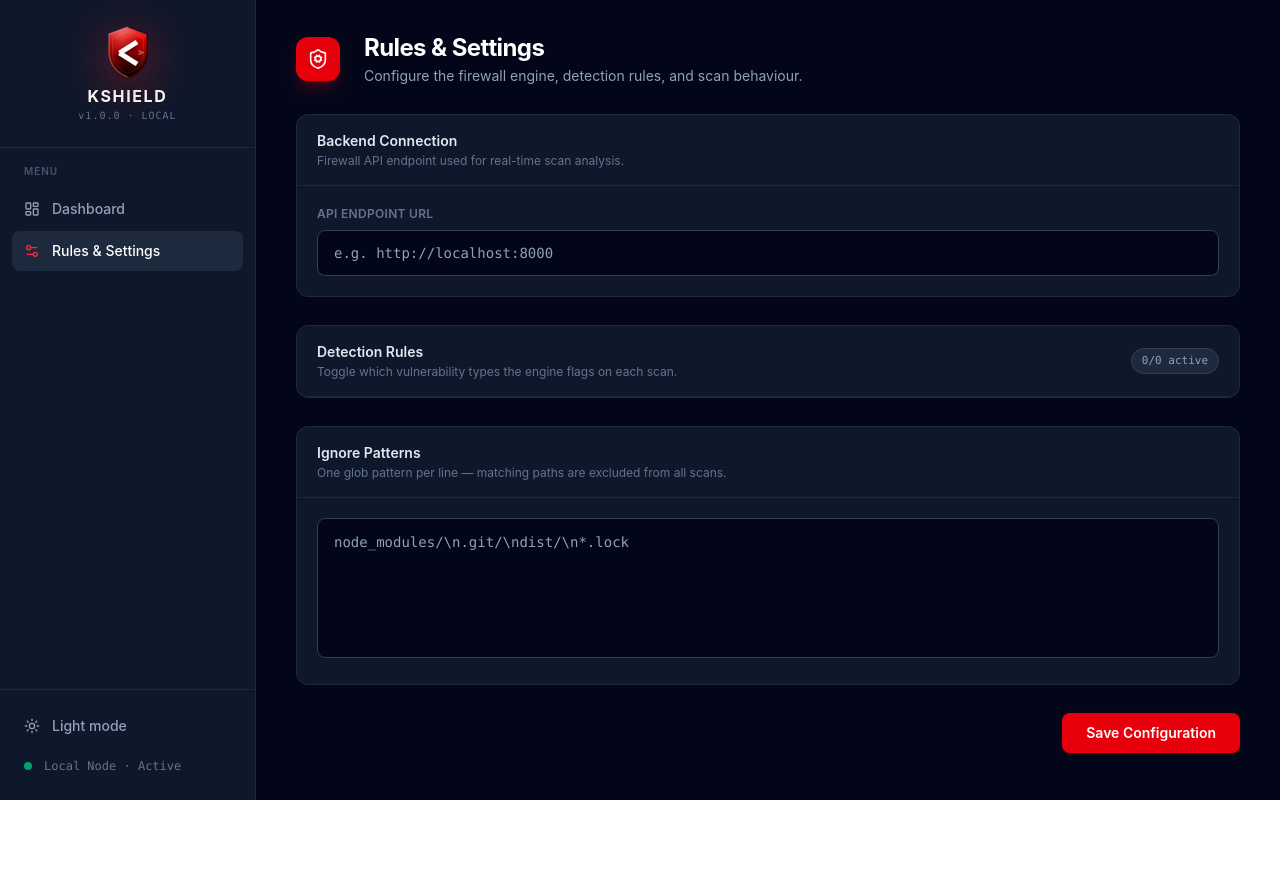
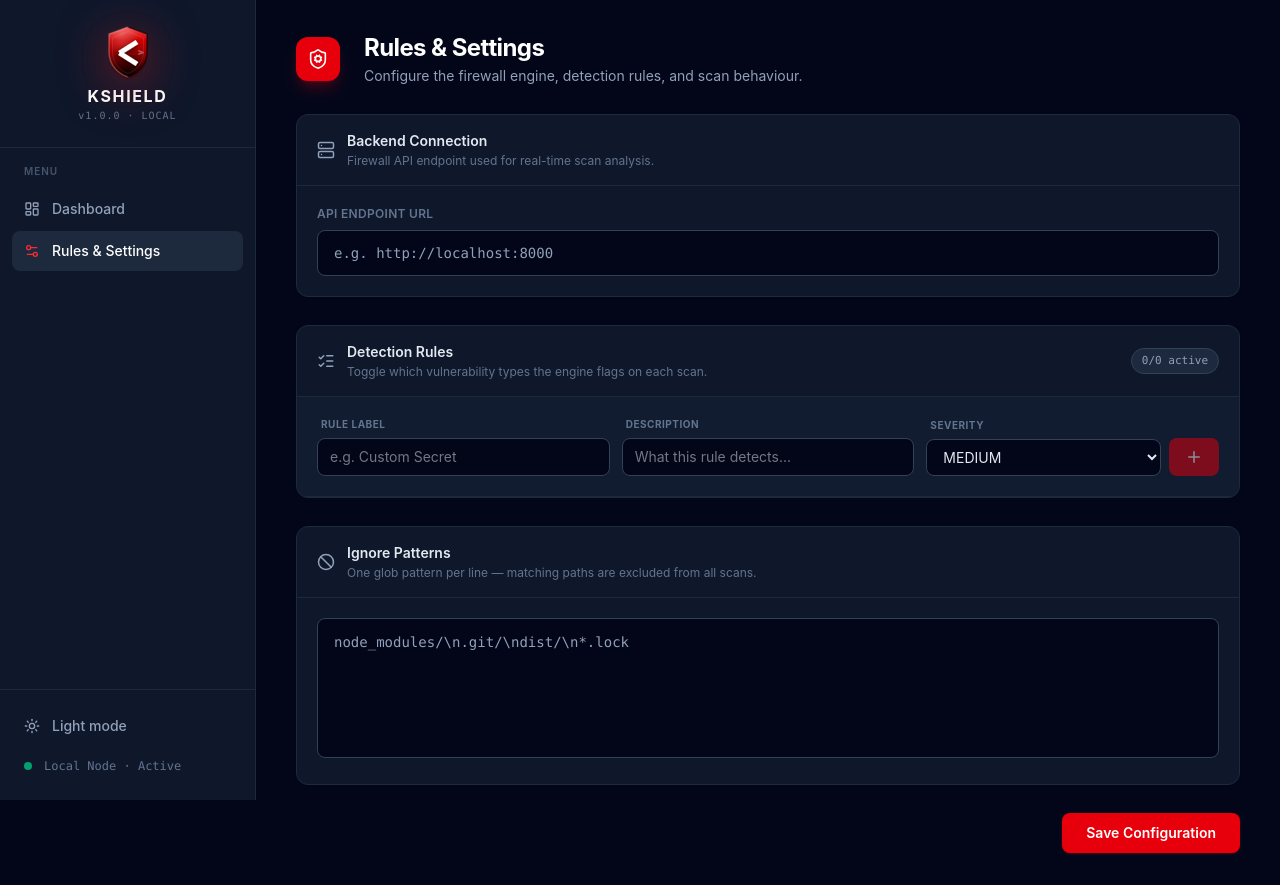
Before and after one commit to YTT-Global/kshield, a React (Vite) app in the folder frontend/: page / in a window 1280 px wide. Both pictures are taken after a click on the button "Rules & Settings". Before the commit the page ends 800 px from the top, so only its background shows below. Built offline with nearby package versions, Linux system fonts and the light colour scheme.

Commit message:
ui: add section icons to settings page for better visual hierarchy

```diff
--- a/frontend/src/components/Settings.tsx
+++ b/frontend/src/components/Settings.tsx
@@ -1,7 +1,9 @@
 import React, { useState } from 'react';
-import { ShieldCog } from 'lucide-react';
+import { ShieldCog, Plus, Server, ListChecks, Ban } from 'lucide-react';
 
 interface RuleConfig {
+// ... (interface and SEVERITY remain unchanged)
+
   id: string;
   label: string;
   description: string;
@@ -24,8 +26,30 @@ export const Settings: React.FC = () => {
   const [rules, setRules] = useState<RuleConfig[]>(INITIAL_RULES);
   const [saved, setSaved] = useState(false);
 
+  // New rule form state
+  const [newRuleLabel, setNewRuleLabel] = useState('');
+  const [newRuleDescription, setNewRuleDescription] = useState('');
+  const [newRuleSeverity, setNewRuleSeverity] = useState<'CRITICAL' | 'HIGH' | 'MEDIUM' | 'LOW'>('MEDIUM');
+
   const toggleRule = (id: string) =>
     setRules(prev => prev.map(r => r.id === id ? { ...r, enabled: !r.enabled } : r));
+
+  const handleAddRule = () => {
+    if (!newRuleLabel.trim()) return;
+
+    const rule: RuleConfig = {
+      id: crypto.randomUUID(),
+      label: newRuleLabel.trim(),
+      description: newRuleDescription.trim() || 'User-defined detection rule.',
+      enabled: true,
+      severity: newRuleSeverity,
+    };
+
+    setRules(prev => [...prev, rule]);
+    setNewRuleLabel('');
+    setNewRuleDescription('');
+    setNewRuleSeverity('MEDIUM');
+  };
 
   const handleSave = () => {
     setSaved(true);
@@ -52,9 +76,12 @@ export const Settings: React.FC = () => {
 
       {/* Backend connection */}
       <section className="bg-white dark:bg-slate-900 rounded-xl border border-slate-200 dark:border-slate-800 overflow-hidden shadow-sm dark:shadow-none">
-        <div className="px-4 sm:px-5 py-4 border-b border-slate-200 dark:border-slate-800">
+        <div className="px-4 sm:px-5 py-4 border-b border-slate-200 dark:border-slate-800 flex items-center gap-3">
+          <Server size={18} className="text-slate-500 dark:text-slate-400 flex-shrink-0" />
+          <div className="min-w-0">
             <h3 className="text-sm font-semibold text-slate-800 dark:text-slate-200">Backend Connection</h3>
             <p className="text-xs text-slate-400 dark:text-slate-500 mt-0.5">Firewall API endpoint used for real-time scan analysis.</p>
+          </div>
         </div>
         <div className="p-4 sm:p-5">
           <label className="text-xs font-semibold uppercase tracking-wide text-slate-400 dark:text-slate-500 block mb-2">
@@ -78,14 +105,66 @@ export const Settings: React.FC = () => {
       {/* Detection rules */}
       <section className="bg-white dark:bg-slate-900 rounded-xl border border-slate-200 dark:border-slate-800 overflow-hidden shadow-sm dark:shadow-none">
         <div className="px-4 sm:px-5 py-4 border-b border-slate-200 dark:border-slate-800 flex items-center justify-between gap-3">
+          <div className="flex items-center gap-3 min-w-0">
+            <ListChecks size={18} className="text-slate-500 dark:text-slate-400 flex-shrink-0" />
             <div className="min-w-0">
               <h3 className="text-sm font-semibold text-slate-800 dark:text-slate-200">Detection Rules</h3>
               <p className="text-xs text-slate-400 dark:text-slate-500 mt-0.5 hidden sm:block">Toggle which vulnerability types the engine flags on each scan.</p>
+            </div>
           </div>
           <span className="text-[11px] font-mono bg-slate-100 dark:bg-slate-800 text-slate-500 dark:text-slate-400 px-2.5 py-1 rounded-full border border-slate-200 dark:border-slate-700 flex-shrink-0">
             {activeCount}/{rules.length} active
           </span>
         </div>
+
+        {/* Add New Rule Form */}
+        <div className="p-4 sm:p-5 bg-slate-50/50 dark:bg-slate-800/30 border-b border-slate-100 dark:border-slate-800">
+          <div className="grid grid-cols-1 sm:grid-cols-3 gap-3 items-end">
+            <div className="space-y-1.5">
+              <label className="text-[10px] font-bold uppercase tracking-wider text-slate-400 dark:text-slate-500 block ml-1">Rule Label</label>
+              <input
+                type="text"
+                value={newRuleLabel}
+                onChange={e => setNewRuleLabel(e.target.value)}
+                placeholder="e.g. Custom Secret"
+                className="w-full rounded-lg px-3 py-2 text-sm bg-white dark:bg-slate-950 border border-slate-200 dark:border-slate-700 text-slate-800 dark:text-slate-200 focus:outline-none focus:ring-2 focus:ring-red-500/20"
+              />
+            </div>
+            <div className="space-y-1.5">
+              <label className="text-[10px] font-bold uppercase tracking-wider text-slate-400 dark:text-slate-500 block ml-1">Description</label>
+              <input
+                type="text"
+                value={newRuleDescription}
+                onChange={e => setNewRuleDescription(e.target.value)}
+                placeholder="What this rule detects..."
+                className="w-full rounded-lg px-3 py-2 text-sm bg-white dark:bg-slate-950 border border-slate-200 dark:border-slate-700 text-slate-800 dark:text-slate-200 focus:outline-none focus:ring-2 focus:ring-red-500/20"
+              />
+            </div>
+            <div className="flex gap-2 items-end">
+              <div className="flex-1 space-y-1.5">
+                <label className="text-[10px] font-bold uppercase tracking-wider text-slate-400 dark:text-slate-500 block ml-1">Severity</label>
+                <select
+                  value={newRuleSeverity}
+                  onChange={e => setNewRuleSeverity(e.target.value as any)}
+                  className="w-full rounded-lg px-3 py-2 text-sm bg-white dark:bg-slate-950 border border-slate-200 dark:border-slate-700 text-slate-800 dark:text-slate-200 focus:outline-none focus:ring-2 focus:ring-red-500/20"
+                >
+                  <option value="CRITICAL">CRITICAL</option>
+                  <option value="HIGH">HIGH</option>
+                  <option value="MEDIUM">MEDIUM</option>
+                  <option value="LOW">LOW</option>
+                </select>
+              </div>
+              <button
+                onClick={handleAddRule}
+                disabled={!newRuleLabel.trim()}
+                className="h-[38px] px-4 rounded-lg bg-red-600 hover:bg-red-700 text-white transition-colors disabled:opacity-50 disabled:cursor-not-allowed"
+              >
+                <Plus size={18} />
+              </button>
+            </div>
+          </div>
+        </div>
+
         <div className="divide-y divide-slate-100 dark:divide-slate-800">
           {rules.map(rule => (
             <div key={rule.id} className="flex items-center gap-3 sm:gap-4 px-4 sm:px-5 py-4 hover:bg-slate-50 dark:hover:bg-slate-800/30 transition-colors">
@@ -117,9 +196,12 @@ export const Settings: React.FC = () => {
 
       {/* Ignore patterns */}
       <section className="bg-white dark:bg-slate-900 rounded-xl border border-slate-200 dark:border-slate-800 overflow-hidden shadow-sm dark:shadow-none">
-        <div className="px-4 sm:px-5 py-4 border-b border-slate-200 dark:border-slate-800">
+        <div className="px-4 sm:px-5 py-4 border-b border-slate-200 dark:border-slate-800 flex items-center gap-3">
+          <Ban size={18} className="text-slate-500 dark:text-slate-400 flex-shrink-0" />
+          <div className="min-w-0">
             <h3 className="text-sm font-semibold text-slate-800 dark:text-slate-200">Ignore Patterns</h3>
             <p className="text-xs text-slate-400 dark:text-slate-500 mt-0.5">One glob pattern per line — matching paths are excluded from all scans.</p>
+          </div>
         </div>
         <div className="p-4 sm:p-5">
           <textarea
```
Lines whose indentation alone changed are shown as unchanged.
